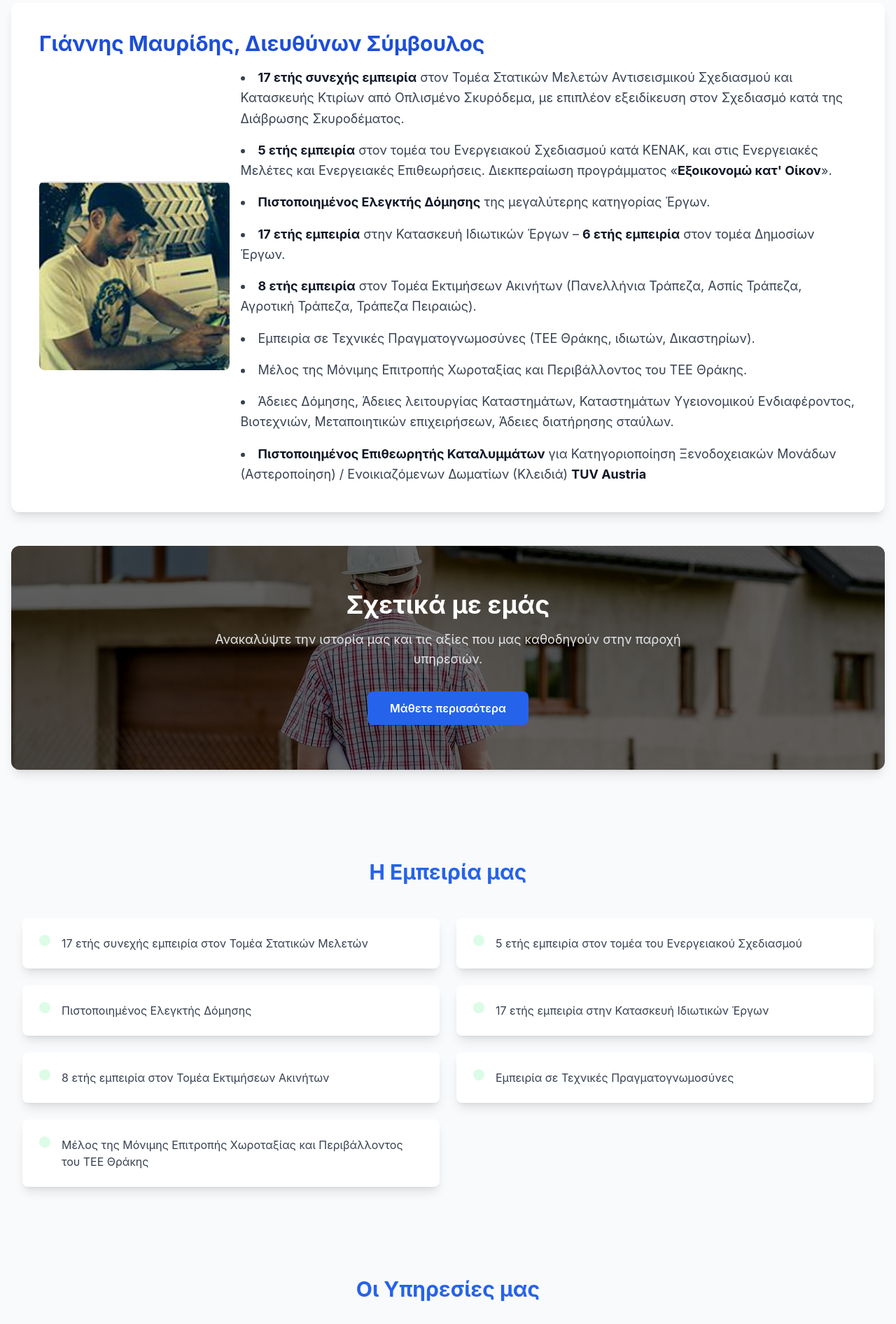
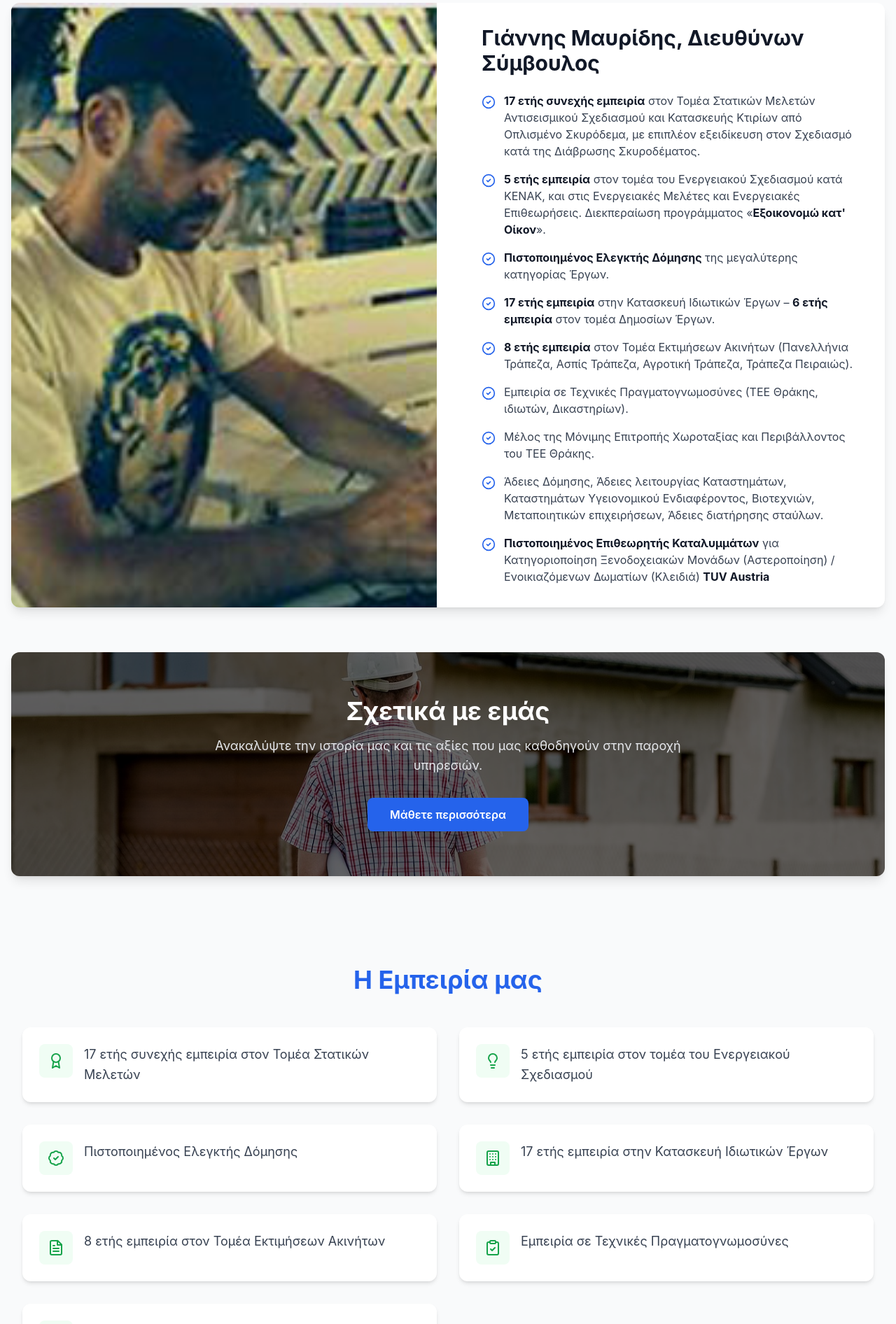
Before and after one commit to sio2000/websitexanthi, a React (Vite) app: page /engineering-services in a window 1280 px wide. Shown: the part 1440-3332 px from the top of the page at 70% size. Built offline with nearby package versions, Linux system fonts and the light colour scheme.

Commit message:
α????? α??ßασµα τ?? project

```diff
--- a/index.html
+++ b/index.html
@@ -4,7 +4,7 @@
     <meta charset="UTF-8" />
     <link rel="icon" type="image/svg+xml" href="/vite.svg" />
     <meta name="viewport" content="width=device-width, initial-scale=1.0" />
-    <title>IN-MAVRIDIS - Contructions & Architectural Services</title>
+    <title>IN-MAVRIDIS - Real Estate & Architectural Services</title>
     <link rel="stylesheet" href="https://unpkg.com/leaflet@1.9.4/dist/leaflet.css" integrity="sha256-p4NxAoJBhIIN+hmNHrzRCf9tD/miZyoHS5obTRR9BMY=" crossorigin="" />
   </head>
   <body>
--- a/src/pages/EngineeringServices.tsx
+++ b/src/pages/EngineeringServices.tsx
@@ -155,20 +155,39 @@ const EngineeringServices = () => {
         </motion.div>
 
         {/* CEO Section */}
-        <motion.div className="bg-white rounded-xl shadow-lg p-10 mb-12">
-          <h2 className="text-3xl font-bold mb-4 text-blue-700">
-            {renderBoldText(t('engineeringServices.ceo.title'))}
+        <motion.div
+          className="bg-white rounded-xl shadow-lg overflow-hidden mb-16"
+          initial={{ opacity: 0 }}
+          whileInView={{ opacity: 1 }}
+          viewport={{ once: true }}
+        >
+          <div className="grid grid-cols-1 md:grid-cols-2 gap-8">
+            <div className="relative h-full min-h-[300px]">
+              <img
+                src={photo2}
+                alt="Γιάννης Μαυρίδης"
+                className="absolute inset-0 w-full h-full object-cover"
+              />
+            </div>
+            <div className="p-8">
+              <h2 className="text-3xl font-bold mb-6 text-gray-900">
+                {t('engineeringServices.ceo.title')}
               </h2>
-          <div className="flex items-center space-x-4">
-            <img src={photo2} alt="Γιάννης Μαυρίδης" className="w-1/2 h-auto rounded-lg" />
-            <div className="text-gray-700 leading-relaxed text-lg whitespace-pre-line space-y-6">
-              <ul className="list-disc list-inside space-y-4">
+              <div className="prose prose-lg max-w-none">
+                <ul className="space-y-4 list-none pl-0">
                   {(t('engineeringServices.ceo.items') as string[]).map((item: string, index: number) => (
-                  <li key={index} className="text-gray-700">
+                    <li
+                      key={index}
+                      className="flex items-start space-x-3 text-gray-700"
+                    >
+                      <CheckCircle2 className="h-5 w-5 text-blue-600 flex-shrink-0 mt-1" />
+                      <span className="flex-1">
                         {renderBoldText(item)}
+                      </span>
                     </li>
                   ))}
                 </ul>
+              </div>
             </div>
           </div>
         </motion.div>
@@ -220,10 +239,10 @@ const EngineeringServices = () => {
         </motion.div>
 
         {/* Experience Section */}
-        <div className="py-16 bg-gray-50">
+        <div className="py-16">
           <div className="max-w-7xl mx-auto px-4">
             <motion.h2
-              className="text-3xl font-bold text-center text-blue-600 mb-12"
+              className="text-4xl font-bold text-blue-600 text-center mb-12"
               initial={{ opacity: 0, y: 20 }}
               whileInView={{ opacity: 1, y: 0 }}
               viewport={{ once: true }}
@@ -231,21 +250,33 @@ const EngineeringServices = () => {
               {t('engineeringServices.experienceTitle')}
             </motion.h2>
 
-            <div className="grid grid-cols-1 md:grid-cols-2 gap-6">
+            <div className="grid grid-cols-1 md:grid-cols-2 gap-8">
               {t('engineeringServices.experienceItems').map((item: string, index: number) => (
                 <motion.div
                   key={index}
-                  className="bg-white rounded-lg shadow-lg p-6 flex items-start gap-4"
-                  initial={{ opacity: 0, x: index % 2 === 0 ? -20 : 20 }}
-                  whileInView={{ opacity: 1, x: 0 }}
+                  className="bg-white rounded-xl shadow-md hover:shadow-xl transition-all duration-300"
+                  initial={{ opacity: 0, y: 20 }}
+                  whileInView={{ opacity: 1, y: 0 }}
+                  whileHover={{ y: -5 }}
                   viewport={{ once: true }}
-                  whileHover={{ y: -5 }}
-                  transition={{ duration: 0.2 }}
+                  transition={{ delay: index * 0.1 }}
                 >
-                  <div className="bg-green-100 p-2 rounded-lg">
-                    {/* ... εικονίδιο ... */}
+                  <div className="flex items-start p-6 space-x-4">
+                    <div className="w-12 h-12 rounded-lg bg-green-50 flex items-center justify-center flex-shrink-0">
+                      {index === 0 && <Award className="h-6 w-6 text-green-600" />}
+                      {index === 1 && <Lightbulb className="h-6 w-6 text-green-600" />}
+                      {index === 2 && <BadgeCheck className="h-6 w-6 text-green-600" />}
+                      {index === 3 && <Building className="h-6 w-6 text-green-600" />}
+                      {index === 4 && <FileText className="h-6 w-6 text-green-600" />}
+                      {index === 5 && <ClipboardCheck className="h-6 w-6 text-green-600" />}
+                      {index === 6 && <Users className="h-6 w-6 text-green-600" />}
                     </div>
-                  <p className="text-gray-700">{item}</p>
+                    <div className="flex-1">
+                      <p className="text-lg text-gray-700 leading-relaxed">
+                        {renderBoldText(item)}
+                      </p>
+                    </div>
+                  </div>
                 </motion.div>
               ))}
             </div>
```
Lines whose indentation alone changed are shown as unchanged.
